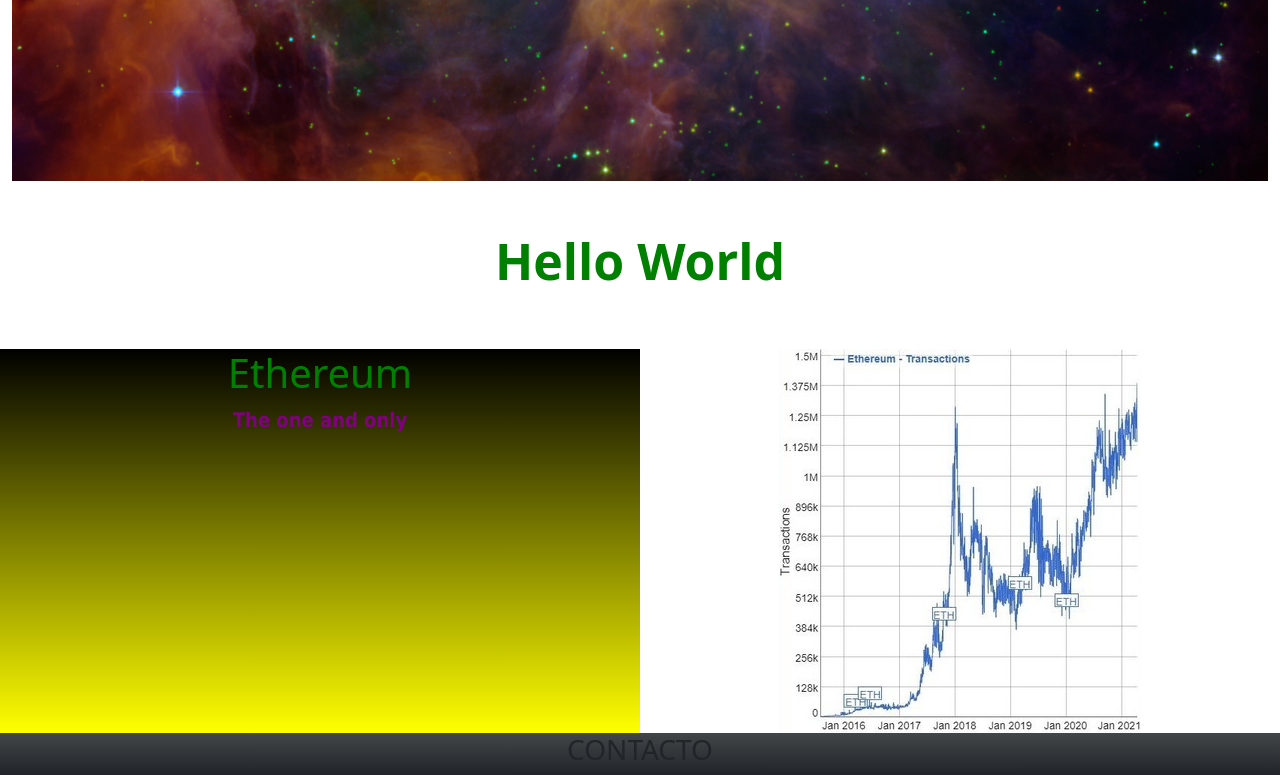
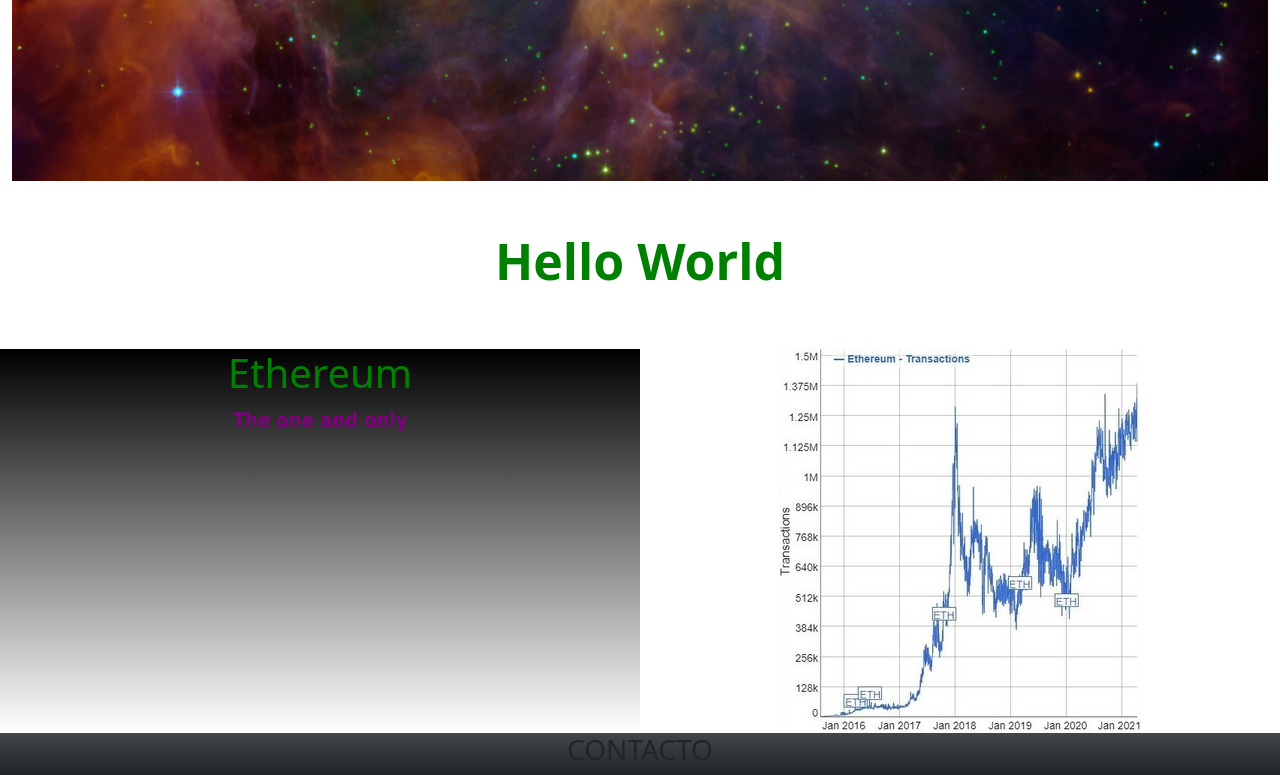
Before and after one commit to gastiqui/SCSS-Gaston-Quiroga, a website: page index.html in a window 1280 px wide. Shown: the part 1214-1989 px from the top of the page. Drawn offline with nearby package versions, Linux system fonts and the light colour scheme.

Commit message:
commit final antes de entrega

```diff
--- a/css/style.css
+++ b/css/style.css
@@ -14,9 +14,6 @@
   font-size: 20px;
 }
 
-.texto {
-  background: linear-gradient(to bottom, black, yellow);
-}
 
 .texto__encabezado {
   color: green;
@@ -59,7 +56,7 @@
 }
 
 .texto {
-  background: linear-gradient(to bottom, black, yellow);
+  background: linear-gradient(to bottom, black, white);
   text-align: center;
 }
 
```
